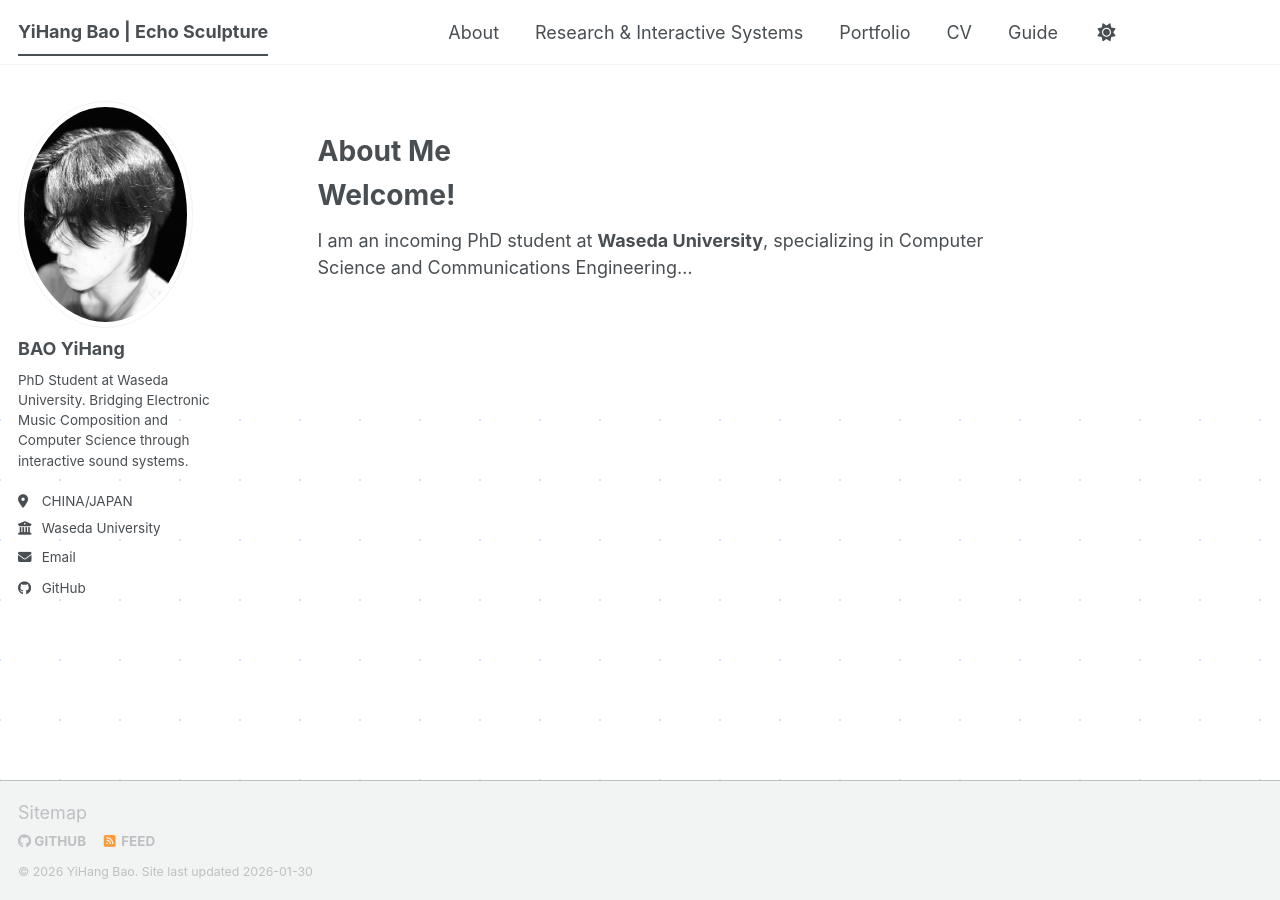
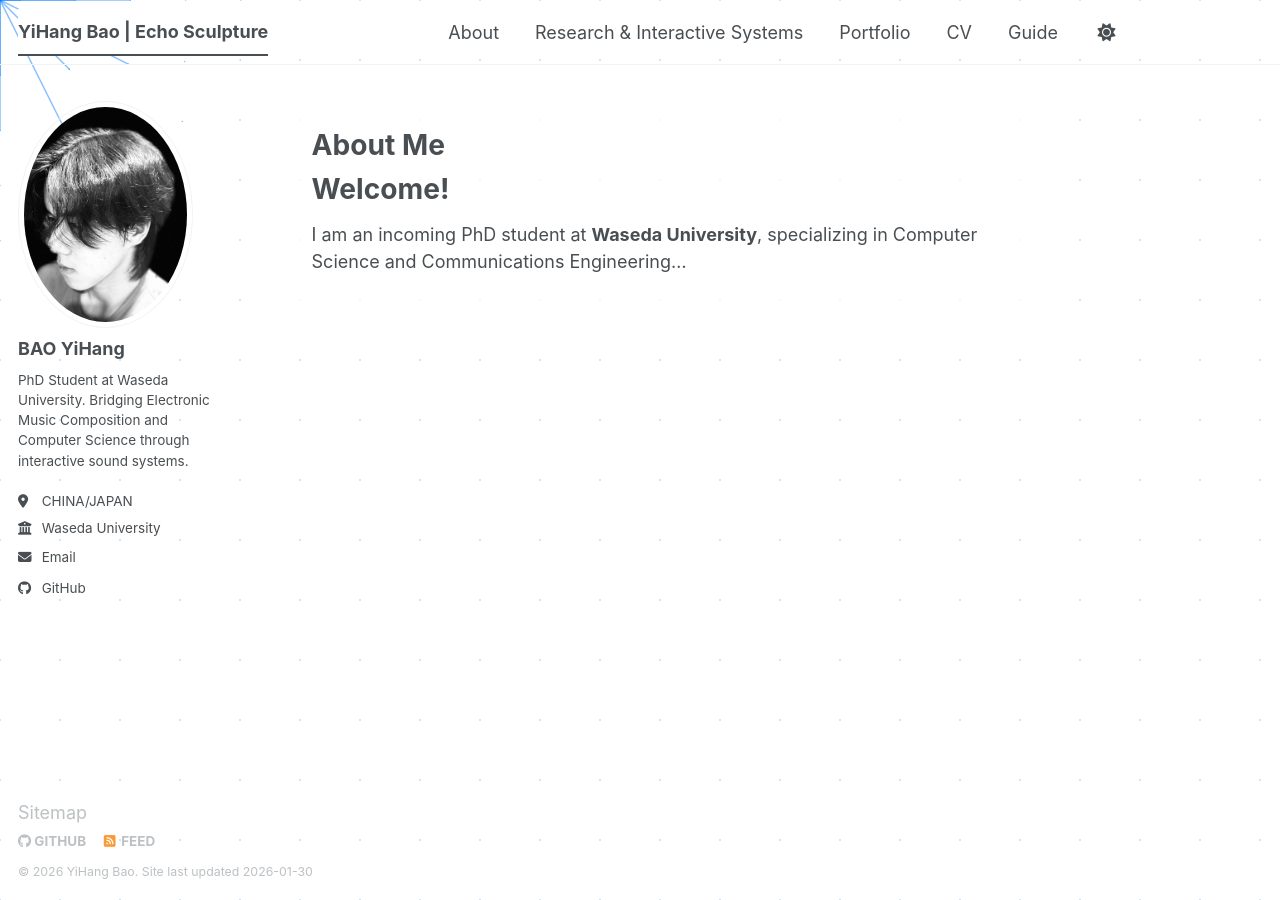
Before and after one commit to Echo-Sculpture/Echo-Sculpture.github.io, a Jekyll site: the page built from _pages/about.md, in a window 1280 px wide. Built offline with Jekyll 4.4.1, drawn with Linux system fonts in a browser that asks for light colours; nearby versions of some CDN libraries; a script bundle is joined from its source files by our own code; library files that are not in the unit come from our copies.

Commit message:
Enhance footer styles for better background visibility
Updated CSS styles for transparency and readability.

```diff
--- a/_includes/footer.html
+++ b/_includes/footer.html
@@ -14,19 +14,46 @@
 </div>
 
 <style>
-  /* 解决遮挡：让背景穿透 */
-  #main, .page, .page__inner-wrap, .page__content, .sidebar, .masthead, .greedy-nav {
+  /* 1. 深度拆除：把所有可能挡住背景的层级全部设为透明 */
+  html, body,
+  #main,
+  .initial-content,
+  .page,
+  .page__inner-wrap,
+  .page__content,
+  .page__footer,
+  .masthead,
+  .greedy-nav,
+  .sidebar,
+  .archive {
     background-color: transparent !important;
     background: transparent !important;
+    border: none !important;
     box-shadow: none !important;
-    border: none !important;
   }
-  /* 给文字加一层很薄的磨砂白，既能看清字又能看清背景 */
+
+  /* 2. 这里的选择器是关键：AcademicPages 某些版本会给 wrapper 加背景 */
+  #main-content, #main-wrapper, .wrapper {
+    background-color: transparent !important;
+  }
+
+  /* 3. 保护文字可读性：只给最内层的文字块加半透明色 */
+  /* 如果你觉得文字还是看不清，可以把 0.75 调高到 0.85 */
   .page__inner-wrap {
     background-color: rgba(255, 255, 255, 0.75) !important;
-    padding: 2em !important;
-    border-radius: 10px !important;
-    backdrop-filter: blur(4px); /* 现代浏览器高级感 */
+    padding: 30px !important;
+    border-radius: 15px !important;
+    backdrop-filter: blur(4px); /* 让背景有一点朦胧感，更高级 */
+    z-index: 1;
+  }
+
+  /* 4. 确保 p5 画布在所有透明层之下，但在 body 之上 */
+  #p5-background {
+    position: fixed !important;
+    top: 0;
+    left: 0;
+    z-index: -1 !important; /* 置底 */
+    pointer-events: none;
   }
 </style>
 
```
